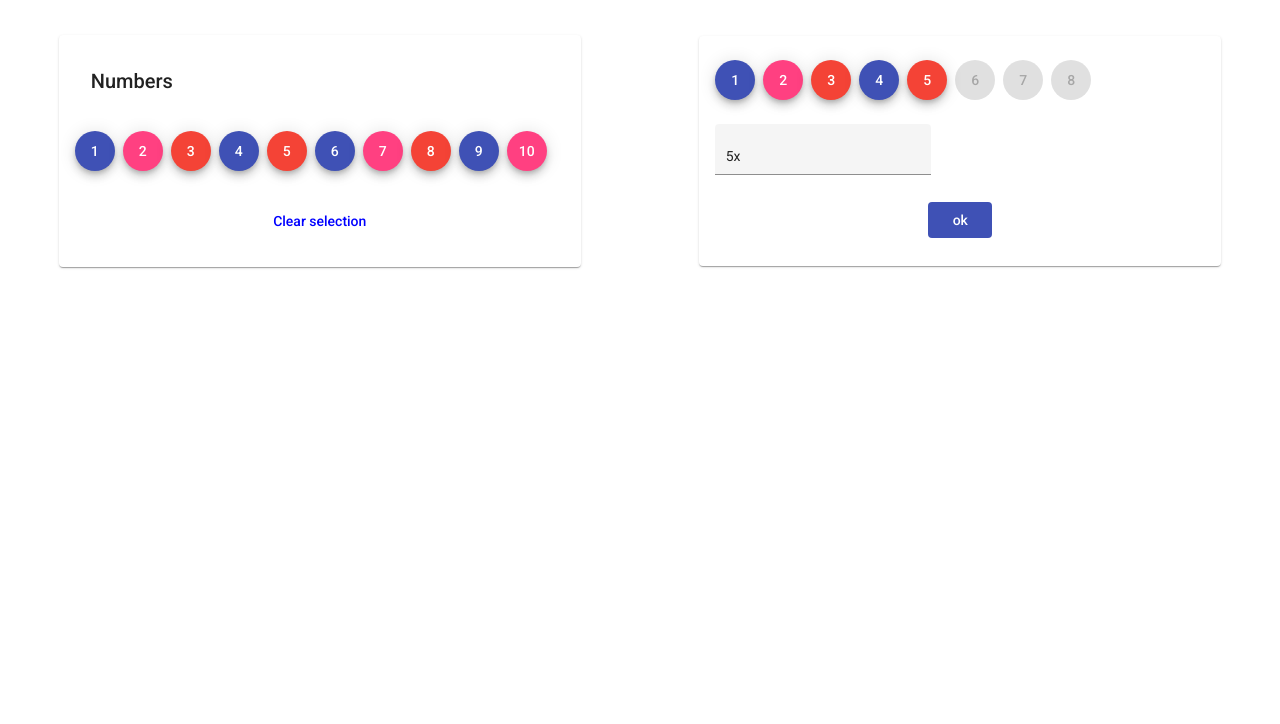
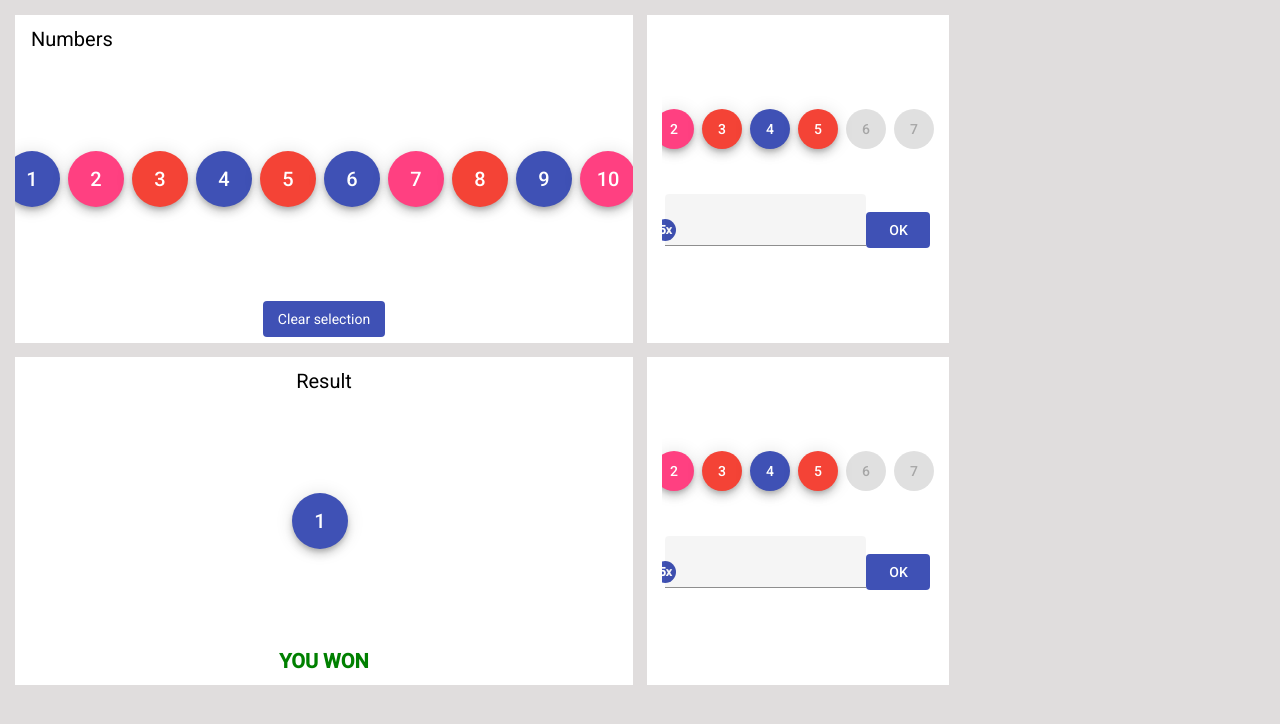
Before and after one commit to verronika/golden_race, an Angular app: page / in a window 1280 px wide. Shown: the top 724 px of the page. Built offline with nearby package versions, Linux system fonts and the light colour scheme.

Commit message:
final boxes

```diff
--- a/src/app/app.component.html
+++ b/src/app/app.component.html
@@ -1,137 +1,94 @@
-
-<div class="content" role="main">
-  <mat-grid-list cols="4" rowHeight="100px">
-    <mat-grid-tile colspan="2" rowspan="3">
-      <mat-card class="example-card">
-        <mat-card-header>
-          <mat-card-title>Numbers</mat-card-title>
-        </mat-card-header>
-          <mat-card-content>
+<div style="padding: 15px;">
+  <mat-grid-list [cols]="colSize" rowHeight="100px" gutterSize="14px">
+    <mat-grid-tile [colspan]="2" [rowspan]="3" [style.background]="'white'">
+        <mat-grid-tile-header>Numbers</mat-grid-tile-header>
         <section>
           <div class="example-button-row">
             <div class="example-flex-container">
               <div class="example-button-container">
-                    <button mat-mini-fab color="primary">
+                <button mat-fab color="primary">
                   1
                 </button>
               </div>
               <div class="example-button-container">
-                    <button mat-mini-fab color="accent">
+                <button mat-fab color="accent">
                   2
                 </button>
               </div>
               <div class="example-button-container">
-                    <button mat-mini-fab color="warn">
+                <button mat-fab color="warn">
                   3
                 </button>
               </div>
               <div class="example-button-container">
-                    <button mat-mini-fab color="primary">
+                <button mat-fab color="primary">
                   4
                 </button>
               </div>
               <div class="example-button-container">
-                    <button mat-mini-fab color="warn">
+                <button mat-fab color="warn">
                   5
                 </button>
               </div>
               <div class="example-button-container">
-                    <button mat-mini-fab color="primary">
+                <button mat-fab color="primary">
                   6
                 </button>
               </div>
               <div class="example-button-container">
-                    <button mat-mini-fab color="accent">
+                <button mat-fab color="accent">
                   7
                 </button>
               </div>
               <div class="example-button-container">
-                    <button mat-mini-fab color="warn">
+                <button mat-fab color="warn">
                   8
                 </button>
               </div>
               <div class="example-button-container">
-                    <button mat-mini-fab color="primary">
+                <button mat-fab color="primary">
                   9
                 </button>
               </div>
               <div class="example-button-container">
-                    <button mat-mini-fab color="accent">
+                <button mat-fab color="accent">
                   10
                 </button>
               </div>
             </div>
           </div>
         </section>
-          </mat-card-content>
-          <mat-card-actions class="position-btn">
-            <button mat-button class="clear-options">Clear selection</button>
-          </mat-card-actions>
-        </mat-card>
+        <mat-grid-tile-footer>
+          <button mat-flat-button class="clear-button" color="primary">
+            Clear selection
+          </button>
+        </mat-grid-tile-footer>
     </mat-grid-tile>
-    <mat-grid-tile colspan="2" rowspan="3">
-      <mat-card class="example-card">
-          <mat-card-content>
+    <mat-grid-tile [colspan]="1" [rowspan]="3" [style.background]="'white'">
+      <app-placebet></app-placebet>
+    </mat-grid-tile>
+    <mat-grid-tile
+        [colspan]="2"
+        [rowspan]="3"
+        [style.background]="'white'">
+        <mat-grid-tile-header><span class="result-title">Result</span></mat-grid-tile-header>
         <section>
           <div class="example-button-row">
             <div class="example-flex-container">
               <div class="example-button-container">
-                    <button mat-mini-fab color="primary">
+                <button mat-fab color="primary">
                   1
-                    </button>
-                  </div>
-                  <div class="example-button-container">
-                    <button mat-mini-fab color="accent">
-                      2
-                    </button>
-                  </div>
-                  <div class="example-button-container">
-                    <button mat-mini-fab color="warn">
-                      3
-                    </button>
-                  </div>
-                  <div class="example-button-container">
-                    <button mat-mini-fab color="primary">
-                      4
-                    </button>
-                  </div>
-                  <div class="example-button-container">
-                    <button mat-mini-fab color="warn">
-                      5
-                    </button>
-                  </div>
-                  <div class="example-button-container">
-                    <button mat-mini-fab disabled color="primary">
-                      6
-                    </button>
-                  </div>
-                  <div class="example-button-container">
-                    <button mat-mini-fab disabled color="accent">
-                      7
-                    </button>
-                  </div>
-                  <div class="example-button-container">
-                    <button mat-mini-fab disabled color="warn">
-                      8
                 </button>
               </div>
             </div>
           </div>
         </section>
-          </mat-card-content>
-            <mat-form-field class="example-full-width" appearance="fill">
-              <span matPrefix>5x</span>
-              <input type="number" matInput>
-            </mat-form-field>
-
-          <mat-card-actions class="position-btn">
-            <button mat-flat-button  color="primary">
-              ok
-            </button>
-          </mat-card-actions>
-        </mat-card>
+        <mat-grid-tile-footer>
+          <span class="result-won">YOU WON</span>
+        </mat-grid-tile-footer>
+    </mat-grid-tile>
+    <mat-grid-tile [colspan]="1" [rowspan]="3" [style.background]="'white'">
+        <app-placebet></app-placebet>
     </mat-grid-tile>
   </mat-grid-list>
-
-
 </div>
--- a/src/app/app.component.ts
+++ b/src/app/app.component.ts
@@ -1,10 +1,31 @@
-import { Component } from '@angular/core';
+import { Component, OnInit } from '@angular/core';
+import { BreakpointObserver, Breakpoints } from '@angular/cdk/layout';
 
 @Component({
   selector: 'app-root',
   templateUrl: './app.component.html',
   styleUrls: ['./app.component.css']
 })
-export class AppComponent {
+export class AppComponent implements OnInit{
+
+  public colSize=4;
+  public isMobile: boolean = false;
+
+  constructor(breakpointObserver : BreakpointObserver){
+    breakpointObserver.observe([
+      Breakpoints.Handset
+    ]).subscribe(result => {
+      this.isMobile =result.matches;
+      if (this.isMobile) {
+        this.colSize=1;
+      } else {
+        this.colSize=4;
+      }
+    });
+  }
+
+  ngOnInit(): void {
+
+  }
   title = 'GOLDEN-RACE';
 }
--- a/src/app/app.module.ts
+++ b/src/app/app.module.ts
@@ -7,10 +7,15 @@ import { MatCardModule } from '@angular/material/card';
 import {MatGridListModule} from '@angular/material/grid-list';
 import {MatButtonModule} from '@angular/material/button';
 import {MatInputModule} from '@angular/material/input';
+import {MatBadgeModule} from '@angular/material/badge';
+import { PlacebetComponent } from './placebet/placebet.component';
+
+
 
 @NgModule({
   declarations: [
-    AppComponent
+    AppComponent,
+    PlacebetComponent
   ],
   imports: [
     BrowserModule,
@@ -18,27 +23,15 @@ import {MatInputModule} from '@angular/material/input';
     MatCardModule,
     MatGridListModule,
     MatButtonModule,
-    MatInputModule
+    MatInputModule,
+    MatBadgeModule
+
   ],
   providers: [],
   bootstrap: [AppComponent]
 })
 export class AppModule { }
 
-export interface Tile {
-  cols: number;
-  rows: number;
-}
-
 /**
  *  Dynamic grid-list
  */
-
-export class GridListDynamicExample {
-  tiles: Tile[] = [
-    {cols: 3, rows: 1},
-    {cols: 1, rows: 2},
-    {cols: 1, rows: 1},
-    {cols: 2, rows: 1},
-  ];
-}
--- /dev/null
+++ b/src/app/placebet/placebet.component.html
@@ -0,0 +1,57 @@
+<mat-grid-list  [cols]="1" rowHeight="100px" >
+    <mat-grid-tile>
+    <div class="example-button-row">
+        <div class="example-flex-container">
+        <div class="example-button-container">
+            <button mat-mini-fab color="primary">
+            1
+            </button>
+        </div>
+        <div class="example-button-container">
+            <button mat-mini-fab color="accent">
+            2
+            </button>
+        </div>
+        <div class="example-button-container">
+            <button mat-mini-fab color="warn">
+            3
+            </button>
+        </div>
+        <div class="example-button-container">
+            <button mat-mini-fab color="primary">
+            4
+            </button>
+        </div>
+        <div class="example-button-container">
+            <button mat-mini-fab color="warn">
+            5
+            </button>
+        </div>
+        <div class="example-button-container">
+            <button mat-mini-fab disabled color="primary">
+            6
+            </button>
+        </div>
+        <div class="example-button-container">
+            <button mat-mini-fab disabled color="accent">
+            7
+            </button>
+        </div>
+        <div class="example-button-container">
+            <button mat-mini-fab disabled color="warn">
+            8
+            </button>
+        </div>
+        </div>
+    </div>
+    </mat-grid-tile>
+    <mat-grid-tile>
+    <span matBadge="5x" matBadgeSize="medium"></span>
+    <mat-form-field  class="example-form-field" appearance="fill">
+        <input type="number" matInput>
+    </mat-form-field>
+    <button mat-flat-button  color="primary">
+        OK
+    </button>
+    </mat-grid-tile>
+</mat-grid-list>
--- /dev/null
+++ b/src/app/placebet/placebet.component.ts
@@ -0,0 +1,19 @@
+import { Component, HostBinding, OnInit } from '@angular/core';
+
+@Component({
+  selector: 'app-placebet',
+  templateUrl: './placebet.component.html',
+  styleUrls: ['./placebet.component.css']
+})
+export class PlacebetComponent implements OnInit {
+
+  constructor() { }
+
+  @HostBinding('class.internalMatGrid') defaultClass: boolean = false;
+
+
+  ngOnInit(): void {
+    this.defaultClass = true;
+  }
+
+}
--- a/src/styles.css
+++ b/src/styles.css
@@ -1,7 +1,7 @@
 /* You can add global styles to this file, and also import other style files */
 
 html, body { height: 100%; }
-body { margin: 0; font-family: Roboto, "Helvetica Neue", sans-serif; }
+body { margin: 0; font-family: Roboto, "Helvetica Neue", sans-serif; background-color: rgb(224, 221, 221);}
 
 section {
   display: table;
@@ -14,7 +14,6 @@ section {
 }
 .example-button-row {
   display: table-cell;
-  width: 490px;
 }
 .example-button-row .mat-button-base {
   margin: 8px 8px 8px 0;
@@ -30,10 +29,34 @@ section {
   text-align: center;
   padding-bottom: 20px!important;
 }
-.clear-options{
-  color: blue;
+.mat-fab .mat-button-wrapper{
+  font-size: 20px;
 }
-.mat-card-header{
-  padding-bottom: 20px;
-  padding-top: 20px;
+.mat-grid-tile .mat-grid-tile-header {
+  color: black!important;
+  font-size: 20px;
 }
+.mat-grid-tile .mat-grid-tile-header, .mat-grid-tile .mat-grid-tile-footer{
+  background-color: transparent!important;
+}
+.mat-grid-tile .mat-grid-tile-footer{
+  padding-bottom: 10px;
+}
+.result-won{
+  color: green ;
+  font-size: 20px!important;
+  font-weight: bold!important;
+  padding-bottom: 10px;
+  margin: 0 auto!important;
+}
+.result-title{
+  margin: 0 auto!important;
+}
+.clear-button{
+  padding: 0 15px 0 15px!important;
+  margin: 0 auto!important;
+  position: relative;
+}
+.internalMatGrid{
+  min-width:90%;
+}
```
Also changed, not shown: src/app/placebet/placebet.component.css (added), 1 other file (tests, documents, lock files or other folders). Lines whose indentation alone changed are shown as unchanged.
